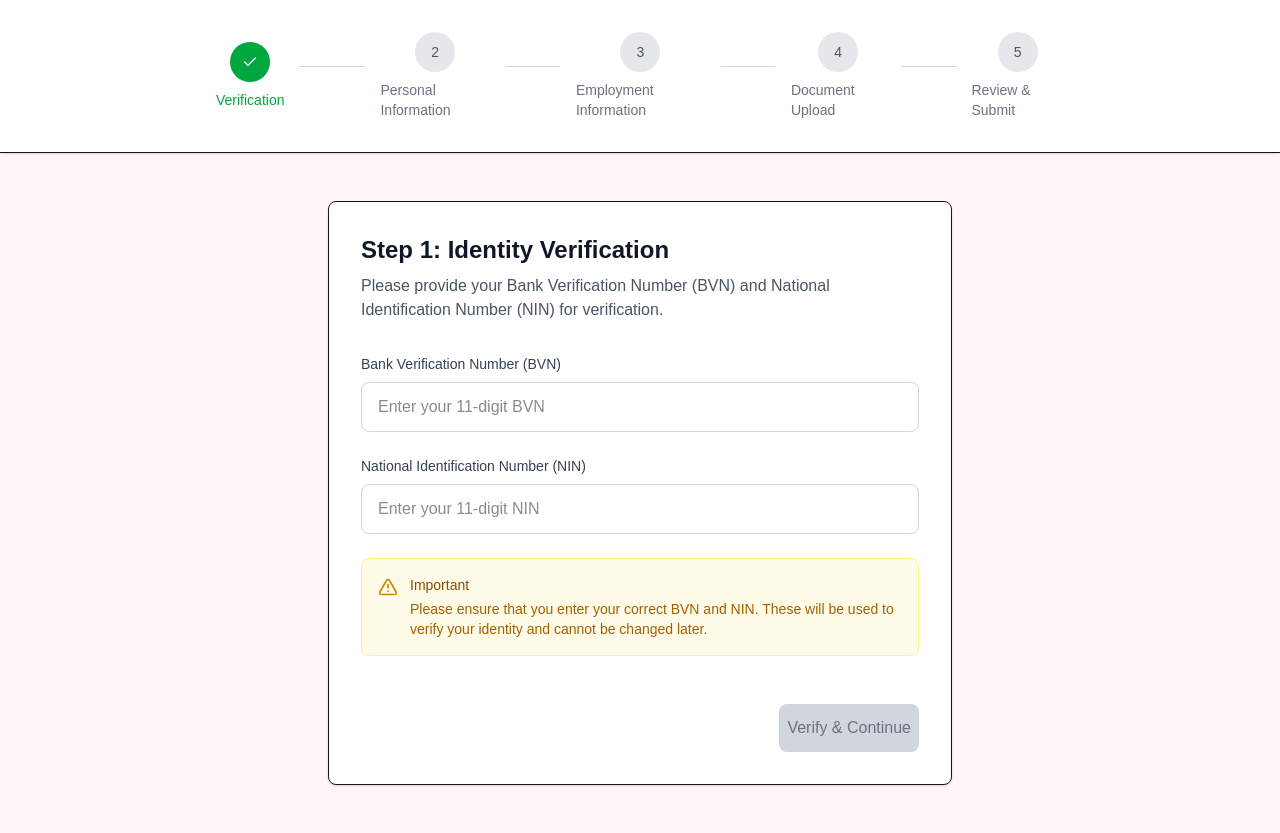
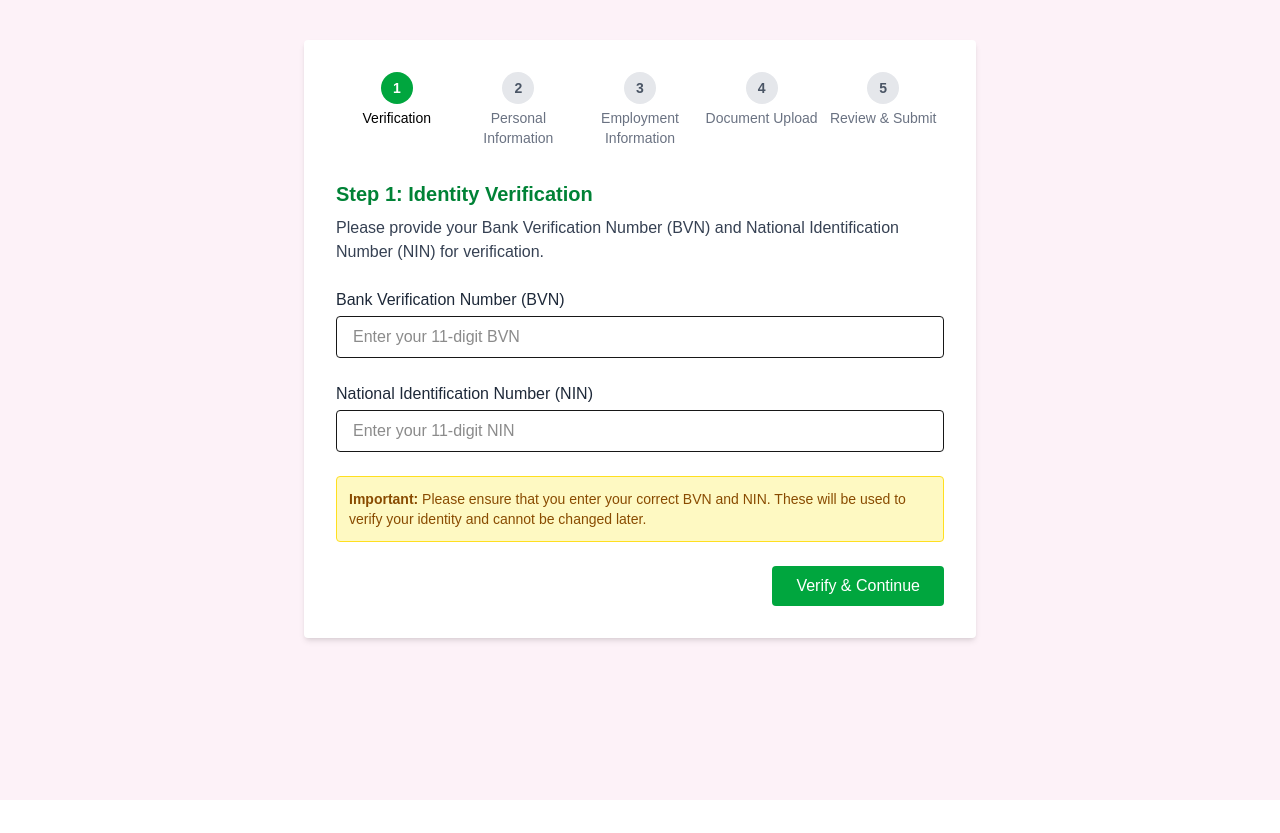
Before and after one commit to iefsafrica/ippis, a Next.js app: page / in a window 1280 px wide. After the commit the page ends 800 px from the top, so only its background shows below. Built offline with nearby package versions, Linux system fonts and the light colour scheme.

Commit message:
adjust button

```diff
--- a/app/page.tsx
+++ b/app/page.tsx
@@ -1,126 +1,98 @@
 "use client";
-import React, { useState } from 'react';
-import { AlertTriangle, Check } from 'lucide-react';
 
-const IPPISRegistrationForm = () => {
-  const [bvn, setBvn] = useState('');
-  const [nin, setNin] = useState('');
-  const [currentStep, setCurrentStep] = useState(1);
+import { useState } from "react";
 
-  const steps = [
-    { number: 1, title: 'Verification', active: true },
-    { number: 2, title: 'Personal Information', active: false },
-    { number: 3, title: 'Employment Information', active: false },
-    { number: 4, title: 'Document Upload', active: false },
-    { number: 5, title: 'Review & Submit', active: false }
-  ];
+export default function RegisterPage() {
+  const [bvn, setBvn] = useState("");
+  const [nin, setNin] = useState("");
 
   const handleVerify = () => {
-    if (bvn.length === 11 && nin.length === 11) {
-      // Proceed to next step logic would go here
-      console.log('Verification submitted:', { bvn, nin });
+
+    if (bvn.length !== 11 || nin.length !== 11) {
+      alert("Please enter valid 11-digit BVN and NIN.");
+      return;
     }
+
+
+    console.log("BVN:", bvn, "NIN:", nin);
   };
 
-  const isFormValid = bvn.length === 11 && nin.length === 11;
-
   return (
-    <div className="min-h-screen" style={{ backgroundColor: '#FFF7F7' }}>
-      {/* Header with steps */}
-      <div className="bg-white shadow-sm border-b">
-        <div className="max-w-4xl mx-auto px-6 py-8">
-          <div className="flex items-center justify-between">
-            {steps.map((step, index) => (
-              <div key={step.number} className="flex items-center">
-                <div className="flex flex-col items-center">
-                  <div className={`w-10 h-10 rounded-full flex items-center justify-center text-sm font-medium ${
-                    step.active
-                      ? 'bg-green-600 text-white'
-                      : 'bg-gray-200 text-gray-600'
-                  }`}>
-                    {step.active ? <Check size={16} /> : step.number}
+    <div className="min-h-screen bg-pink-50 flex justify-center items-start py-10 px-4">
+      <div className="bg-white p-8 rounded shadow-md w-full max-w-2xl">
+        {/* Step Indicator */}
+        <div className="flex justify-between mb-8 text-center text-sm font-medium">
+          {[
+            "Verification",
+            "Personal Information",
+            "Employment Information",
+            "Document Upload",
+            "Review & Submit",
+          ].map((step, index) => (
+            <div key={step} className="flex-1">
+              <div
+                className={`w-8 h-8 mx-auto mb-1 rounded-full flex items-center justify-center font-bold ${
+                  index === 0
+                    ? "bg-green-600 text-white"
+                    : "bg-gray-200 text-gray-600"
+                }`}
+              >
+                {index + 1}
               </div>
-                  <span className={`mt-2 text-sm ${
-                    step.active ? 'text-green-600 font-medium' : 'text-gray-500'
-                  }`}>
-                    {step.title}
-                  </span>
+              <div className={index === 0 ? "text-black" : "text-gray-500"}>
+                {step}
               </div>
-                {index < steps.length - 1 && (
-                  <div className="w-16 h-px bg-gray-300 mx-4 mt-[-20px]"></div>
-                )}
             </div>
           ))}
         </div>
-        </div>
-      </div>
 
-      {/* Main content */}
-      <div className="max-w-2xl mx-auto px-6 py-12">
-        <div className="bg-white rounded-lg shadow-sm border p-8">
-          <h1 className="text-2xl font-semibold text-gray-900 mb-2">
+        {/* Form */}
+        <h2 className="text-xl font-semibold text-green-700 mb-2">
           Step 1: Identity Verification
-          </h1>
-          <p className="text-gray-600 mb-8">
-            Please provide your Bank Verification Number (BVN) and National Identification Number (NIN) for verification.
+        </h2>
+        <p className="text-gray-700 mb-6">
+          Please provide your Bank Verification Number (BVN) and National
+          Identification Number (NIN) for verification.
         </p>
 
         <div className="space-y-6">
-            {/* BVN Field */}
           <div>
-              <label htmlFor="bvn" className="block text-sm font-medium text-gray-700 mb-2">
+            <label className="block font-medium text-gray-800 mb-1">
               Bank Verification Number (BVN)
             </label>
             <input
               type="text"
-                id="bvn"
+              maxLength={11}
               value={bvn}
-                onChange={(e) => setBvn(e.target.value.replace(/\D/g, '').slice(0, 11))}
+              onChange={(e) => setBvn(e.target.value)}
               placeholder="Enter your 11-digit BVN"
-                className="w-full px-4 py-3 border border-gray-300 rounded-lg focus:ring-2 focus:ring-green-500 focus:border-green-500 outline-none transition-colors"
-                maxLength={11}
+              className="w-full border rounded px-4 py-2 focus:outline-none focus:ring-2 focus:ring-green-600"
             />
           </div>
 
-            {/* NIN Field */}
           <div>
-              <label htmlFor="nin" className="block text-sm font-medium text-gray-700 mb-2">
+            <label className="block font-medium text-gray-800 mb-1">
               National Identification Number (NIN)
             </label>
             <input
               type="text"
-                id="nin"
+              maxLength={11}
               value={nin}
-                onChange={(e) => setNin(e.target.value.replace(/\D/g, '').slice(0, 11))}
+              onChange={(e) => setNin(e.target.value)}
               placeholder="Enter your 11-digit NIN"
-                className="w-full px-4 py-3 border border-gray-300 rounded-lg focus:ring-2 focus:ring-green-500 focus:border-green-500 outline-none transition-colors"
-                maxLength={11}
+              className="w-full border rounded px-4 py-2 focus:outline-none focus:ring-2 focus:ring-green-600"
             />
           </div>
 
-            {/* Important Notice */}
-            <div className="bg-yellow-50 border border-yellow-200 rounded-lg p-4">
-              <div className="flex items-start">
-                <AlertTriangle className="w-5 h-5 text-yellow-600 mt-0.5 mr-3 flex-shrink-0" />
-                <div>
-                  <h4 className="text-sm font-medium text-yellow-800 mb-1">Important</h4>
-                  <p className="text-sm text-yellow-700">
-                    Please ensure that you enter your correct BVN and NIN. These will be used to verify your identity and cannot be changed later.
-                  </p>
+          <div className="bg-yellow-100 text-yellow-800 text-sm p-3 rounded border border-yellow-300">
+            <strong>Important:</strong> Please ensure that you enter your
+            correct BVN and NIN. These will be used to verify your identity and
+            cannot be changed later.
           </div>
-              </div>
-            </div>
-
-            {/* Submit Button */}
-            <div className="flex justify-end pt-6">
+          <div className="flex justify-end">
             <button
               onClick={handleVerify}
-                disabled={!isFormValid}
-                className={`py-3 px-2 rounded-lg font-medium transition-colors bg-[#15803D] ${
-                  isFormValid
-                    ? 'bg-green-600 hover:bg-green-700 text-white'
-                    : 'bg-gray-300 text-gray-500 cursor-not-allowed'
-                }`}
+              className="bg-green-600 hover:bg-green-700 text-white px-6 py-2 rounded font-medium"
             >
               Verify & Continue
             </button>
@@ -128,8 +100,5 @@ const IPPISRegistrationForm = () => {
         </div>
       </div>
     </div>
-    </div>
   );
-};
-
-export default IPPISRegistrationForm;
+}
```
Lines whose indentation alone changed are shown as unchanged.
